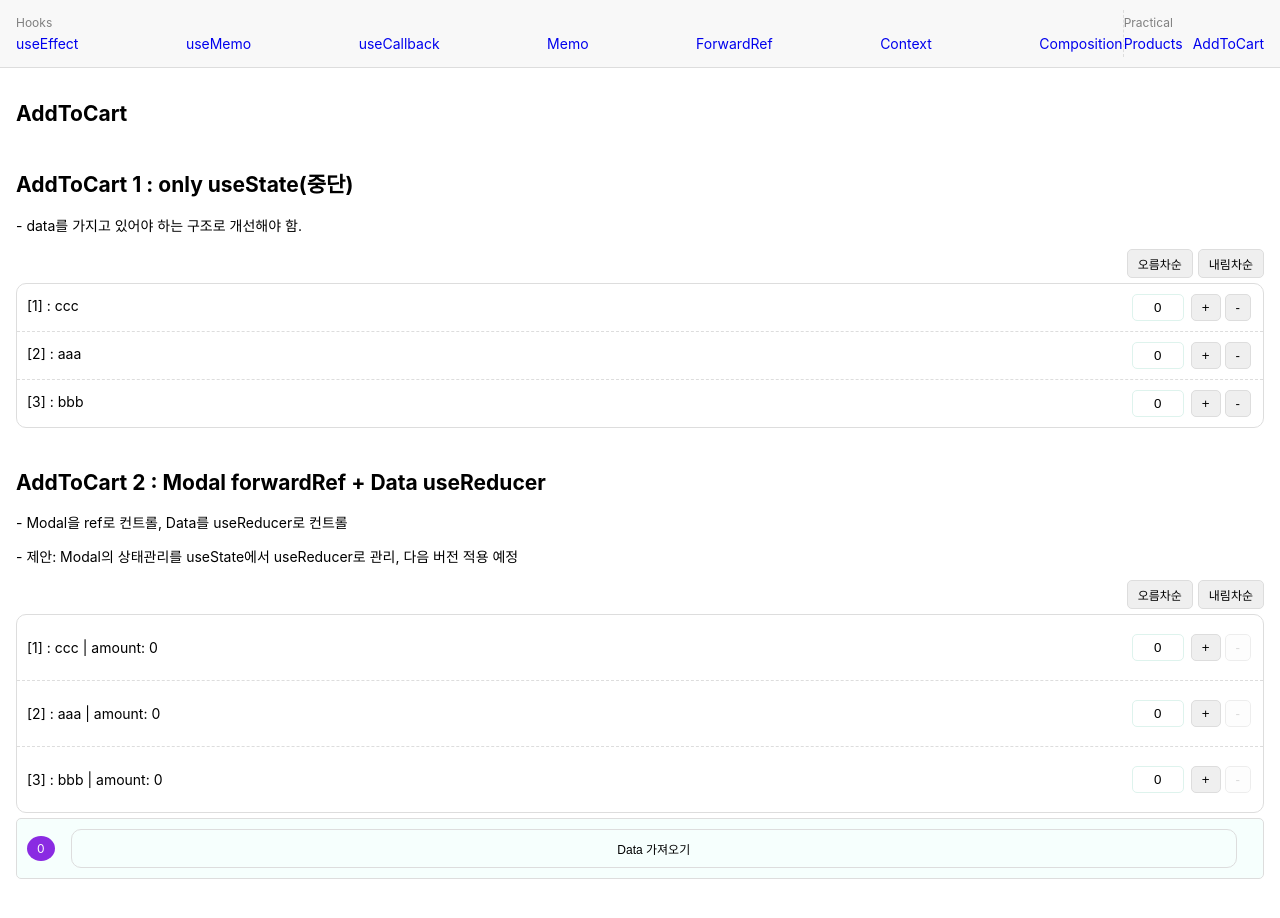
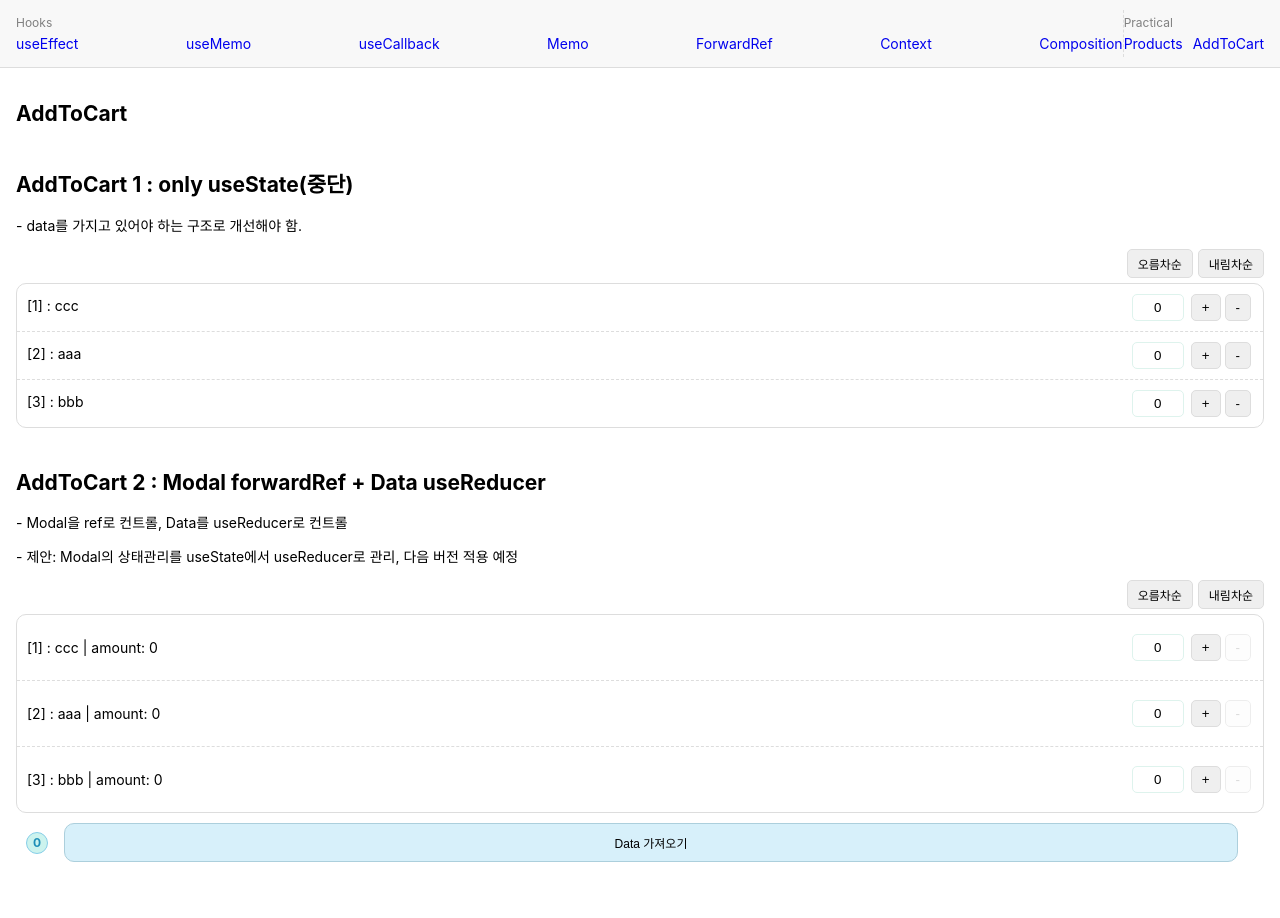
Before and after one commit to thegicode/reactjs-study-2023, a React (Create React App) app: page /#/addtocart in a window 1280 px wide. Shown: the top 918 px of the page. Before the commit the page ends 895 px from the top, so only its background shows below. Built offline with nearby package versions, Linux system fonts and the light colour scheme.

Commit message:
update AddToCart2

```diff
--- a/src/contents/addToCart/AddToCart2.tsx
+++ b/src/contents/addToCart/AddToCart2.tsx
@@ -84,10 +84,6 @@ export default function App() {
     const handleOpenModal = useCallback((props: OpenModalProps) => {
         modalRef.current?.openModal(props);
     }, []);
-
-    // ActionButton이 리랜더링되지 않도록 useRef를 사용하여 data 전달
-    // const dataRef = useRef(data);
-    // dataRef.current = data;
 
     return (
         <section className="addToCart">
@@ -267,29 +263,37 @@ interface ActionButtonProps {
 const ActionButton = ({ data }: ActionButtonProps) => {
     console.log("ActionButton");
 
-    const [badgeCount, setBadgeCount] = useState<number>(0);
+    const [showData, setShowData] = useState<string>("");
 
-    const handleFilteredDataDisplay = useCallback(() => {
-        const filteredData = data
-            .filter((item) => item.amount > 0)
-            .map(({ id, amount }) => ({ id, amount }));
-        setBadgeCount(filteredData.length);
-        console.log(filteredData);
+    const filteredData = useMemo(() => {
+        return data.filter((item) => item.amount > 0);
     }, [data]);
 
-    useEffect(() => {
-        handleFilteredDataDisplay();
-    }, [data, handleFilteredDataDisplay]);
+    const handleClick = () => {
+        setShowData(
+            `Data 가져오기 버튼 클릭 후 \n${JSON.stringify(
+                filteredData,
+                null,
+                4
+            )}`
+        );
+    };
+
+    const handleBlur = () => {
+        setShowData("");
+    };
 
     return (
         <div className="addToCart-actions">
-            <span className="badge-count">{badgeCount}</span>
+            <span className="badge-count">{filteredData.length}</span>
             <button
-                onClick={handleFilteredDataDisplay}
                 className="addToCartButton"
+                onClick={handleClick}
+                onBlur={handleBlur}
             >
                 Data 가져오기
             </button>
+            <pre>{showData}</pre>
         </div>
     );
 };
--- a/src/css/addToCart.css
+++ b/src/css/addToCart.css
@@ -1,3 +1,7 @@
+body {
+    padding-bottom: 300px;
+}
+
 .addToCart {
     overflow: hidden;
 }
@@ -82,30 +86,52 @@
 
 .addToCart-actions {
     display: flex;
+    flex-wrap: wrap;
     align-items: center;
-    margin-top: 5px;
     padding: 10px;
     border-radius: 5px;
-    border: 1px solid #ddd;
-    background-color: rgb(167 255 229 / 10%);
 }
 
 .addToCart-actions .badge-count {
-    padding: 5px 10px;
+    width: 20px;
+    height: 20px;
+    display: flex;
+    align-items: center;
+    justify-content: center;
     border-radius: 50%;
-    background-color: blueviolet;
-    color: #fff;
+    border: 1px solid #86cee8;
+    background-color: rgb(204 243 238);
+    color: #1e8eb7;
+    font-weight: bold;
     font-size: 12px;
 }
 
 .addToCartButton {
     flex: 1;
     margin: 0 1rem;
-    padding: 10px 2rem;
+    padding: 10px 0;
     border: none;
     border-radius: 10px;
-    border: 1px solid #ddd;
-    background-color: transparent;
+    border: 1px solid #accfdc;
+    background-color: #d7f0fa;
     font-size: 12px;
     cursor: pointer;
 }
+
+.addToCart pre {
+    overflow: auto;
+    flex: none;
+    align-self: flex-end;
+    box-sizing: border-box;
+    width: 100%;
+    margin-top: 10px;
+    padding: 10px;
+    border-radius: 10px;
+    border: 1px solid #ddd;
+    background-color: #f8f8f8;
+    font-size: 12px;
+    color: #4b4b4b;
+}
+.addToCart pre:empty {
+    display: none;
+}
```
